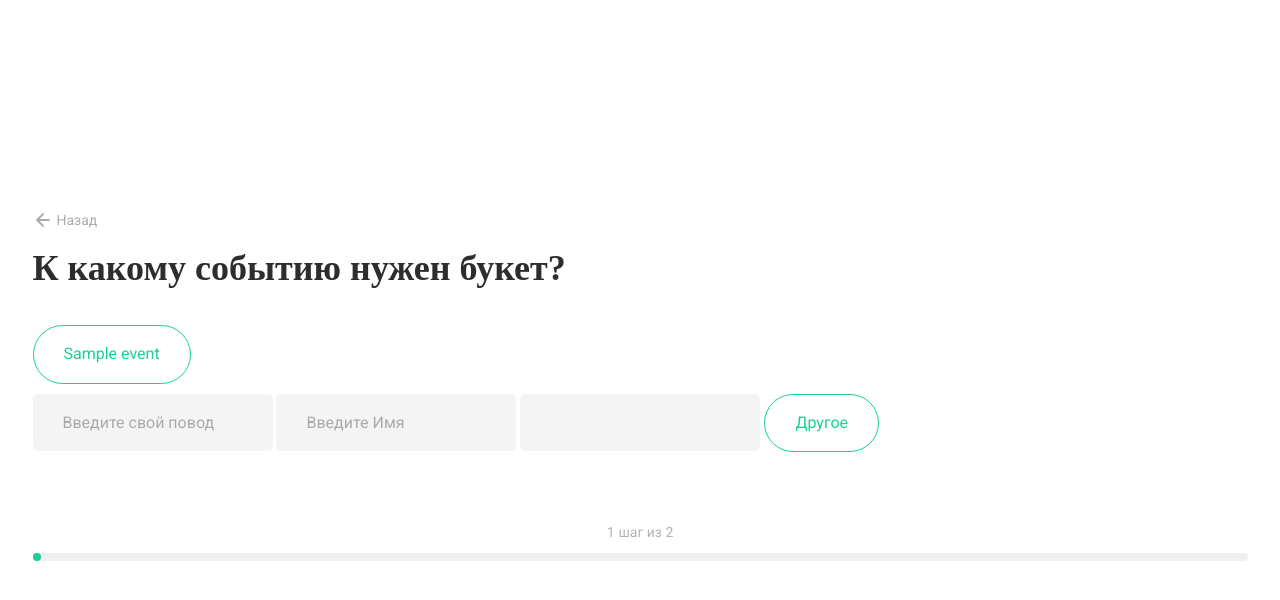
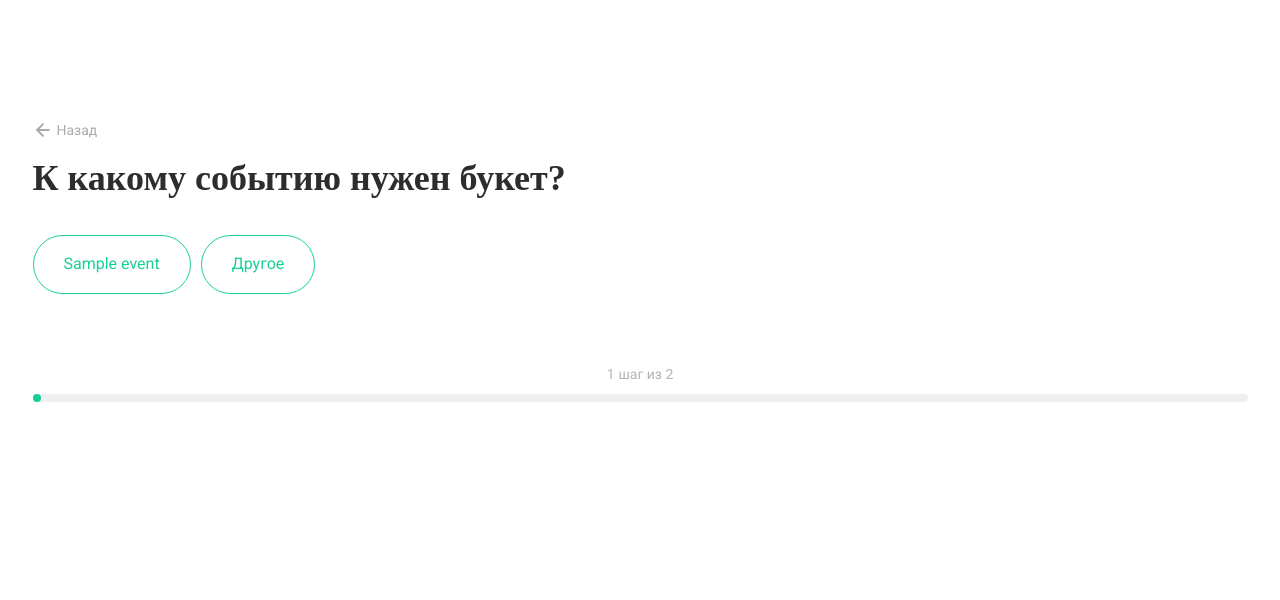
Before and after one commit to KirillYabl/FlowerShop, a Django app: page /quiz in a window 1280 px wide. Shown: the part 50-650 px from the top of the page. Run offline with Django 3.2, Linux system fonts and the light colour scheme; tables that the repository leaves empty hold one stand-in row (values such as "Sample post"); parts of the project's set-up code (start-up, migrations or seed data) failed here and were passed over; some web fonts are replaced.

Commit message:
Move consultation form in quiz to second step

```diff
--- a/assets/css/main.css
+++ b/assets/css/main.css
@@ -415,7 +415,7 @@ margin-bottom: 30px;
 	color: #ABABAB;
 }
 .quiz__back {
-	padding-top: 210px;
+	padding-top: 120px;
 }
 .quiz__title {
 	margin-top: 20px;
--- a/flowerapp/views.py
+++ b/flowerapp/views.py
@@ -143,29 +143,31 @@ def order(request: WSGIRequest, bouquet_id: int) -> HttpResponse:
 
 def quiz(request: WSGIRequest) -> HttpResponse:
     event = request.GET.get('event', None)
-    price_from = request.GET.get('price_from', None)
-    price_to = request.GET.get('price_to', None)
+    price = request.GET.get('price', None)
     custom = request.GET.get('custom', 'false').lower() == 'true'
-    step = 1
-    if event:
-        step = 2
+
+    step = 2 if event else 1
     context = {'events': Event.objects.all(), 'step': step, 'event': event, 'custom': custom}
-    if step == 1:
+
+    if step == 2 and custom:
         context['form'] = CustomEventForm()
-    elif step == 2 and custom:
+        context['anchor'] = '#consultation'
+
+    if event and price:
+        price_from = price.split('-')[0]
+        price_to = price.split('-')[-1]
+
+        if not custom:
+            query_string = urlencode({'event': event, 'price_from': price_from, 'price_to': price_to})
+            return redirect(reverse('result') + '?' + query_string)
+
         context['form'] = CustomEventForm(request.GET)
         context['anchor'] = '#consultation'
         if context['form'].is_valid():
             for name, value in context['form'].cleaned_data.items():
                 context[name] = str(value)
         else:
-            context['step'] = 1
             return render(request, 'quiz.html', context)
-
-    if event and price_from and price_to:
-        if not custom:
-            query_string = urlencode({'event': event, 'price_from': price_from, 'price_to': price_to})
-            return redirect(reverse('result') + '?' + query_string)
         budget = f'От {price_from} до {price_to}'
         consultation_obj = Consultation(
             client_name=context['client_name'],
--- a/templates/quiz.html
+++ b/templates/quiz.html
@@ -21,28 +21,10 @@
             <input type="hidden" name="custom" value="false"/>
           </form>
           {% endfor %}
-        </div>
-        <div class="quiz__elems_sec fic">
-          <form action="{% url 'quiz' %}" method="get">
-            {% for field in form %}
-            {{ field }}
-            {% endfor %}
-            <button class="quiz__elem" type="submit" name="custom" value="true">Другое</button>
-            {% if form.errors %}
-            <ul>
-              {% for field in form %}
-              {% for error in field.errors %}
-              <li>{{ error|escape }}</li>
-              {% endfor %}
-              {% endfor %}
-            </ul>
-            {% endif %}
+          <form action="{% url 'quiz' %}">
+            <button class="quiz__elem" name="event" value="other">Другое</button>
+            <input type="hidden" name="custom" value="true"/>
           </form>
-          <!--          <form action="{% url 'quiz' %}">-->
-          <!--            <input style="color: #000000" type="text" name="event" class="order__form_input"-->
-          <!--                   placeholder="Введите свой повод" required/>-->
-          <!--            <button class="quiz__elem" type="submit" name="custom" value="true">Другое</button>-->
-          <!--          </form>-->
         </div>
         <div class="quiz__progress">
           <div class="quiz__progress_step">
@@ -57,45 +39,56 @@
       </div>
       {% else %}
       <div class="quiz__block">
+        {% if custom %}
+        <h1 class="quiz__title">Укажите бюджет и введите данные для консультации</h1>
+        <div class="quiz__elems_sec fic">
+          <form action="{{ anchor }}" method="get">
+            <button class="quiz__elem" type="submit" name="price" value="0-1000">До 1 000 руб</button>
+            <button class="quiz__elem" type="submit" name="price" value="1000-5000">1 000 - 5 000 руб</button>
+            <button class="quiz__elem" type="submit" name="price" value="5000-999999999">от 5 000 руб</button>
+            <button class="quiz__elem" type="submit" name="price" value="0-999999999">Не имеет значения</button>
+            <br>
+            <br>
+            {% for field in form %}
+            {{ field }}
+            {% endfor %}
+            {% if form.errors %}
+            <ul>
+              {% for field in form %}
+              {% for error in field.errors %}
+              <li>{{ error|escape }}</li>
+              {% endfor %}
+              {% endfor %}
+            </ul>
+            {% endif %}
+            <input type="hidden" name="custom" value="{{ custom }}"/>
+          </form>
+        </div>
+        {% else %}
         <h1 class="quiz__title">На какой бюджет рассчитываете?</h1>
         <div class="quiz__elems fic">
-          <form action="{{ anchor }}">
-            <button class="quiz__elem" type="submit">До 1 000 руб</button>
-            <input type="hidden" name="price_from" value="0"/>
-            <input type="hidden" name="price_to" value="1000"/>
+          <form>
+            <button class="quiz__elem" type="submit" name="price" value="0-1000">До 1 000 руб</button>
             <input type="hidden" name="event" value="{{ event }}"/>
             <input type="hidden" name="custom" value="{{ custom }}"/>
-            <input type="hidden" name="client_name" value="{{ client_name }}"/>
-            <input type="hidden" name="phone" value="{{ phone }}"/>
           </form>
-          <form action="{{ anchor }}">
-            <button class="quiz__elem">1 000 - 5 000 руб</button>
-            <input type="hidden" name="price_from" value="1000"/>
-            <input type="hidden" name="price_to" value="5000"/>
+          <form>
+            <button class="quiz__elem" type="submit" name="price" value="1000-5000">1 000 - 5 000 руб</button>
             <input type="hidden" name="event" value="{{ event }}"/>
             <input type="hidden" name="custom" value="{{ custom }}"/>
-            <input type="hidden" name="client_name" value="{{ client_name }}"/>
-            <input type="hidden" name="phone" value="{{ phone }}"/>
           </form>
-          <form action="{{ anchor }}">
-            <button class="quiz__elem">от 5 000 руб</button>
-            <input type="hidden" name="price_from" value="5000"/>
-            <input type="hidden" name="price_to" value="999999999"/>
+          <form>
+            <button class="quiz__elem" type="submit" name="price" value="5000-999999999">от 5 000 руб</button>
             <input type="hidden" name="event" value="{{ event }}"/>
             <input type="hidden" name="custom" value="{{ custom }}"/>
-            <input type="hidden" name="client_name" value="{{ client_name }}"/>
-            <input type="hidden" name="phone" value="{{ phone }}"/>
           </form>
-          <form action="{{ anchor }}">
-            <button class="quiz__elem">Не имеет значения</button>
-            <input type="hidden" name="price_from" value="0"/>
-            <input type="hidden" name="price_to" value="999999999"/>
+          <form>
+            <button class="quiz__elem" type="submit" name="price" value="0-999999999">Не имеет значения</button>
             <input type="hidden" name="event" value="{{ event }}"/>
             <input type="hidden" name="custom" value="{{ custom }}"/>
-            <input type="hidden" name="client_name" value="{{ client_name }}"/>
-            <input type="hidden" name="phone" value="{{ phone }}"/>
           </form>
         </div>
+        {% endif %}
         <div class="quiz__progress">
           <div class="quiz__progress_step">
             <span class="quiz__progress_num">2</span>
```
